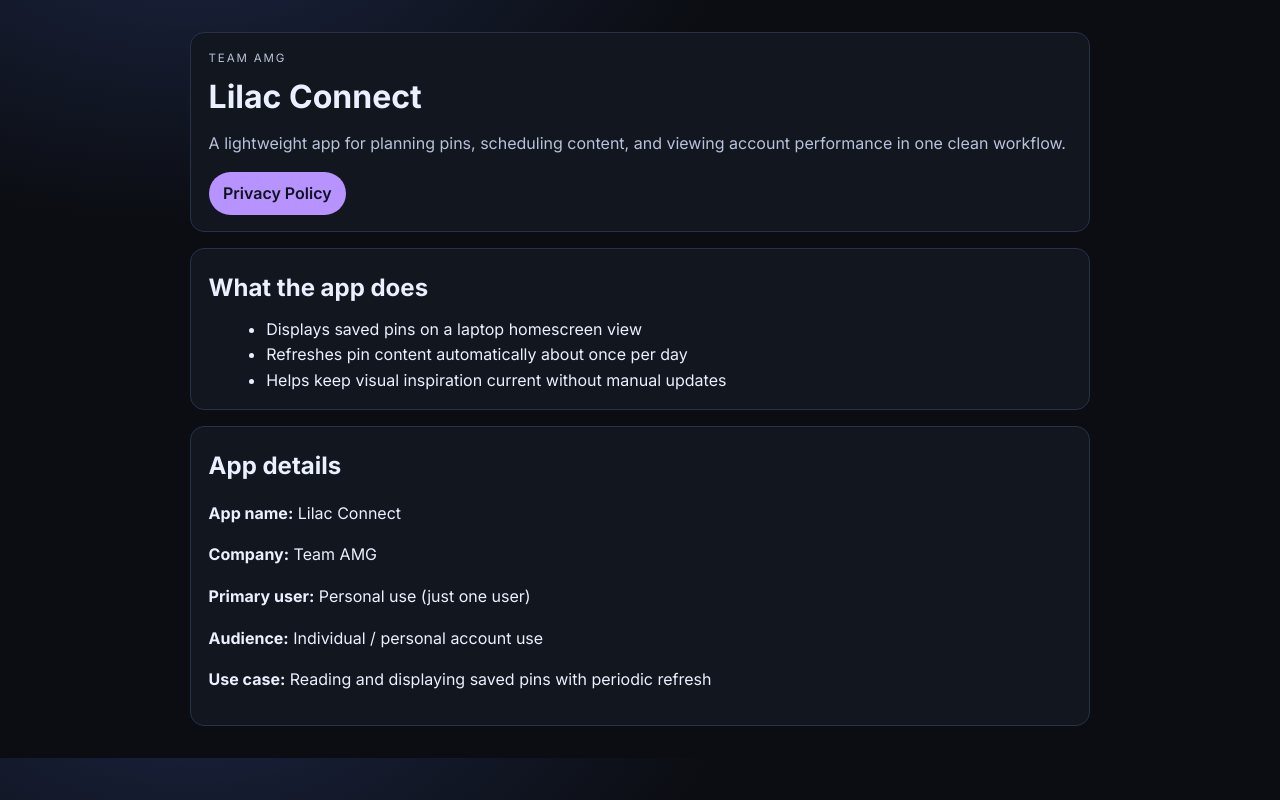
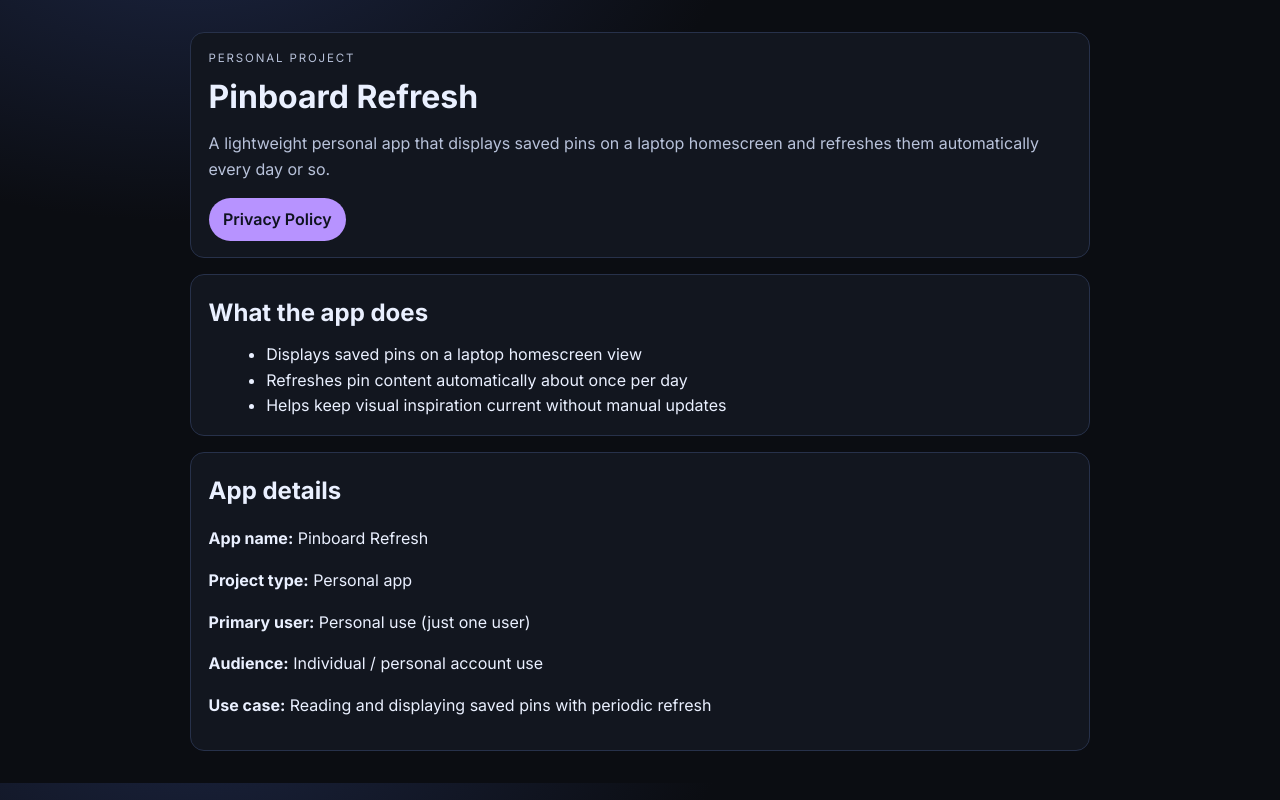
Before and after one commit to ashmerceramg/lilac-connect-app, a plain HTML site: page index.html in a window 1280 px wide. Drawn offline with Linux system fonts and the light colour scheme.

Commit message:
docs: remove Team AMG references and make app personal-facing

```diff
--- a/index.html
+++ b/index.html
@@ -3,8 +3,8 @@
 <head>
   <meta charset="utf-8"/>
   <meta name="viewport" content="width=device-width, initial-scale=1"/>
-  <title>Lilac Connect App</title>
-  <meta name="description" content="Lilac Connect is a content and insights companion for Pinterest creators and teams."/>
+  <title>Pinboard Refresh</title>
+  <meta name="description" content="Pinboard Refresh is a personal app for displaying saved pins on a laptop homescreen."/>
   <link rel="preconnect" href="https://fonts.googleapis.com">
   <link rel="preconnect" href="https://fonts.gstatic.com" crossorigin>
   <link href="https://fonts.googleapis.com/css2?family=Inter:wght@400;500;600;700&display=swap" rel="stylesheet">
@@ -13,9 +13,9 @@
 <body>
   <main class="wrap">
     <header class="hero card">
-      <p class="eyebrow">Team AMG</p>
-      <h1>Lilac Connect</h1>
-      <p class="lead">A lightweight app for planning pins, scheduling content, and viewing account performance in one clean workflow.</p>
+      <p class="eyebrow">Personal Project</p>
+      <h1>Pinboard Refresh</h1>
+      <p class="lead">A lightweight personal app that displays saved pins on a laptop homescreen and refreshes them automatically every day or so.</p>
       <div class="actions">
         <a class="btn" href="/privacy.html">Privacy Policy</a>
       </div>
@@ -32,8 +32,8 @@
 
     <section class="card">
       <h2>App details</h2>
-      <p><strong>App name:</strong> Lilac Connect</p>
-      <p><strong>Company:</strong> Team AMG</p>
+      <p><strong>App name:</strong> Pinboard Refresh</p>
+      <p><strong>Project type:</strong> Personal app</p>
       <p><strong>Primary user:</strong> Personal use (just one user)</p>
       <p><strong>Audience:</strong> Individual / personal account use</p>
       <p><strong>Use case:</strong> Reading and displaying saved pins with periodic refresh</p>
```
Also changed, not shown: privacy.html (+4 -4 lines).
